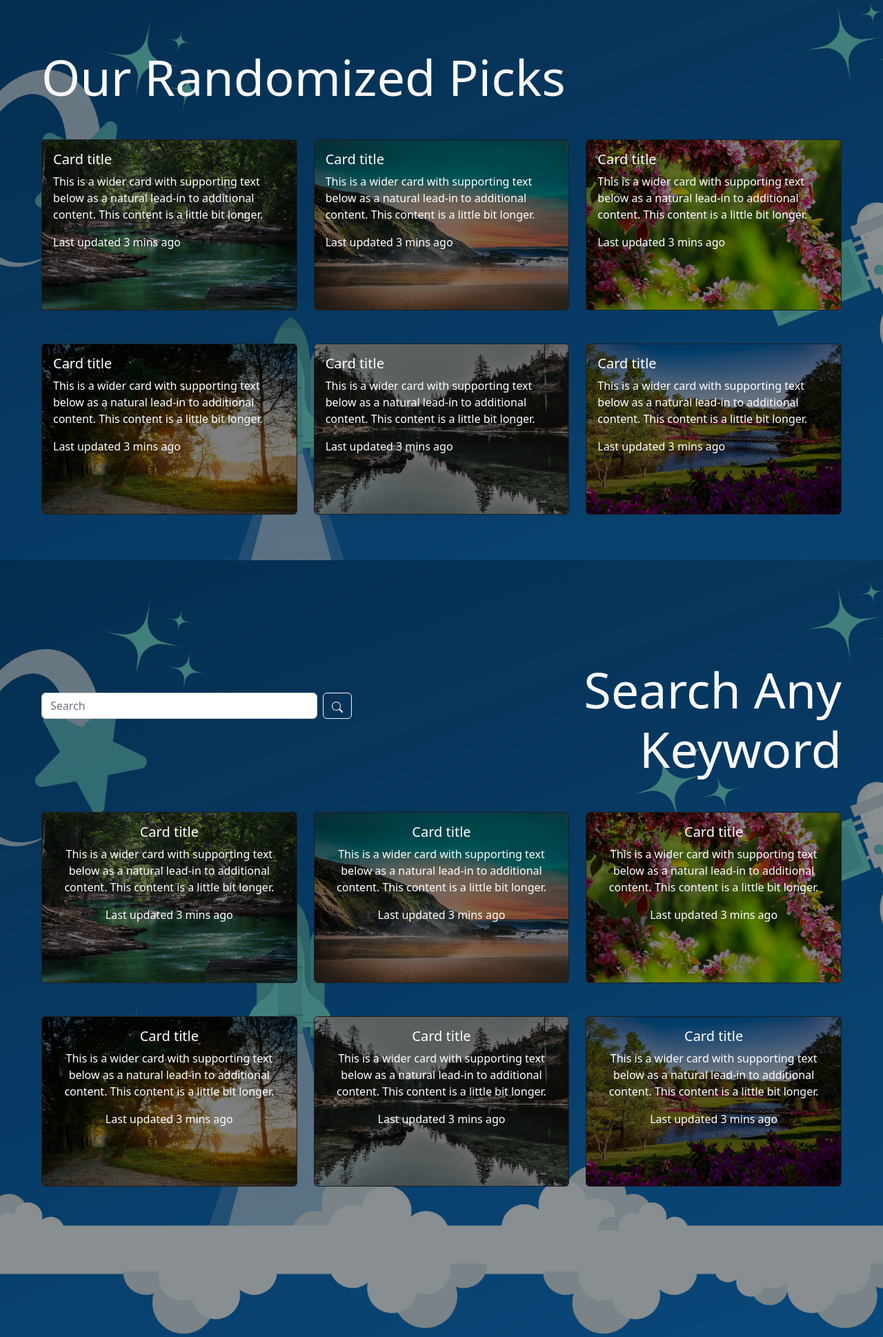
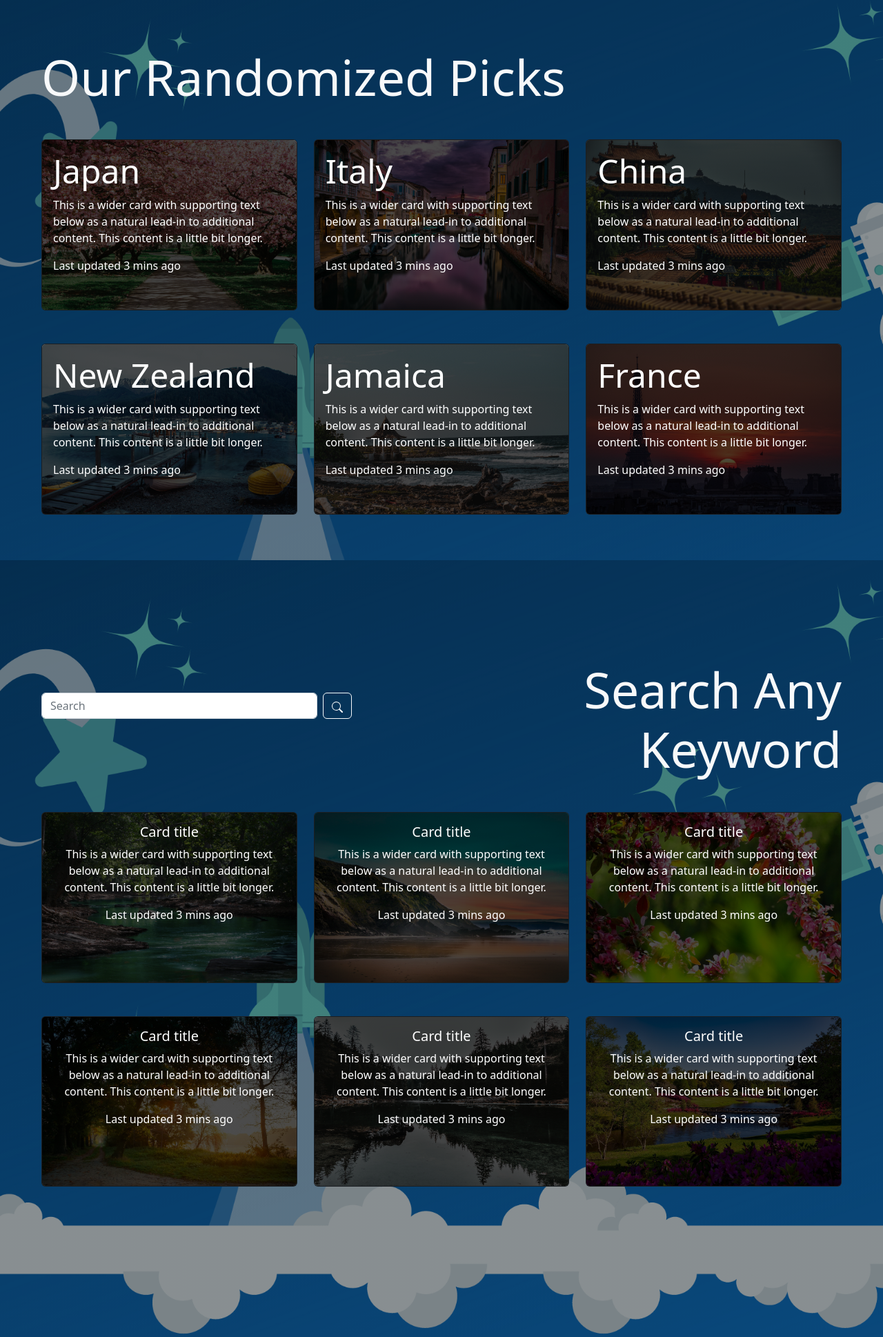
Before and after one commit to kevin-klau/Twitter-Cow, a Flask app: page / in a window 1280 px wide. Shown: the part 868-2806 px from the top of the page at 69% size. Run offline with Flask 2, Linux system fonts and the light colour scheme.

Commit message:
edit cards

```diff
--- a/static/styles.css
+++ b/static/styles.css
@@ -54,10 +54,14 @@ h4.display-3{
   height: 105vh;
 }
 
-.card-img-overlay{
-  background-image: linear-gradient(rgba(0,0,0,0.5),rgba(0,0,0,0.5));
-}
-
 .form-control {
   width: 50vh !important;
 }
+
+.card-img-overlay{
+  background-image: linear-gradient(rgba(0,0,0,0.7),rgba(0,0,0,0.7));
+}
+
+.card-img-overlay:hover{
+  background-image: linear-gradient(rgba(0,0,0,0.3),rgba(0,0,0,0.3));
+}
--- a/templates/index.html
+++ b/templates/index.html
@@ -85,9 +85,9 @@
         <div class="row">
 			<div class="col-sm-4">
 				<div class="card bg-dark text-white">
-				<img src="static/forest.jpeg" class="card-img" alt="...">
+				<img src="static/blossom.jpg" class="card-img" alt="...">
 				<div class="card-img-overlay">
-				  <h5 class="card-title">Card title</h5>
+				  <h5 class="card-title display-5">Japan</h5>
 				  <p class="card-text">This is a wider card with supporting text below as a natural lead-in to additional content. This content is a little bit longer.</p>
 				  <p class="card-text">Last updated 3 mins ago</p>
 				</div>
@@ -95,9 +95,9 @@
 			</div>
 			<div class="col-sm-4">
 				<div class="card bg-dark text-white">
-					<img src="static/shore.jpeg" class="card-img" alt="...">
+					<img src="static/canals.jpg" class="card-img" alt="...">
 					<div class="card-img-overlay">
-					  <h5 class="card-title">Card title</h5>
+					  <h5 class="card-title display-5">Italy</h5>
 					  <p class="card-text">This is a wider card with supporting text below as a natural lead-in to additional content. This content is a little bit longer.</p>
 					  <p class="card-text">Last updated 3 mins ago</p>
 					</div>
@@ -105,9 +105,9 @@
 			</div>
 			<div class="col-sm-4">
 				<div class="card bg-dark text-white">
-					<img src="static/flowers.jpeg" class="card-img" alt="...">
+					<img src="static/china.jpeg" class="card-img" alt="...">
 					<div class="card-img-overlay">
-						<h5 class="card-title">Card title</h5>
+						<h5 class="card-title display-5">China</h5>
 						<p class="card-text">This is a wider card with supporting text below as a natural lead-in to additional content. This content is a little bit longer.</p>
 						<p class="card-text">Last updated 3 mins ago</p>
 					</div>
@@ -118,9 +118,9 @@
 		  <div class="row py-5">
 			<div class="col-sm-4">
 				<div class="card bg-dark text-white">
-				<img src="static/trees.jpeg" class="card-img" alt="...">
+				<img src="static/newzealand.jpeg" class="card-img" alt="...">
 				<div class="card-img-overlay">
-				  <h5 class="card-title">Card title</h5>
+				  <h5 class="card-title display-5">New Zealand</h5>
 				  <p class="card-text">This is a wider card with supporting text below as a natural lead-in to additional content. This content is a little bit longer.</p>
 				  <p class="card-text">Last updated 3 mins ago</p>
 				</div>
@@ -128,9 +128,9 @@
 			</div>
 			<div class="col-sm-4">
 				<div class="card bg-dark text-white">
-					<img src="static/pond.jpeg" class="card-img" alt="...">
+					<img src="static/jamaica.jpeg" class="card-img" alt="...">
 					<div class="card-img-overlay">
-					  <h5 class="card-title">Card title</h5>
+					  <h5 class="card-title display-5">Jamaica</h5>
 					  <p class="card-text">This is a wider card with supporting text below as a natural lead-in to additional content. This content is a little bit longer.</p>
 					  <p class="card-text">Last updated 3 mins ago</p>
 					</div>
@@ -138,9 +138,9 @@
 			</div>
 			<div class="col-sm-4">
 				<div class="card bg-dark text-white">
-					<img src="static/park.jpeg" class="card-img" alt="...">
+					<img src="static/paris.jpeg" class="card-img" alt="...">
 					<div class="card-img-overlay">
-						<h5 class="card-title">Card title</h5>
+						<h5 class="card-title display-5">France</h5>
 						<p class="card-text">This is a wider card with supporting text below as a natural lead-in to additional content. This content is a little bit longer.</p>
 						<p class="card-text">Last updated 3 mins ago</p>
 					</div>
```
Also changed, not shown: static/china.jpeg (added), static/jamaica.jpeg (added), static/newzealand.jpeg (added), static/paris.jpeg (added), static/stars.jpg (deleted), 1 other file.
